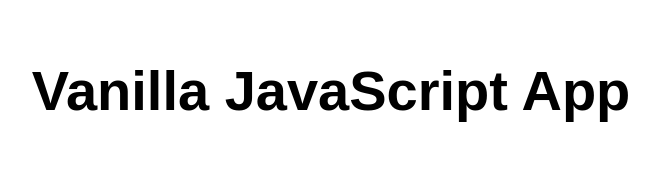
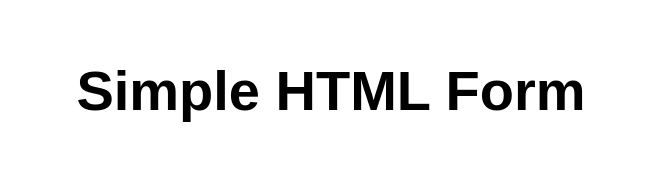
Before and after one commit to KyalC/firstform, a website: page src/index.html in a window 1280 px wide. Shown: the whole page, without its empty margins (309-968 px from the left). Drawn offline with Linux system fonts and the light colour scheme.

Commit message:
Update home page.

```diff
--- a/src/index.html
+++ b/src/index.html
@@ -10,7 +10,7 @@
 
 <body>
   <main>
-    <h1>Vanilla JavaScript App</h1>
+    <h1>Simple HTML Form</h1>
   </main>
 </body>
 
```
